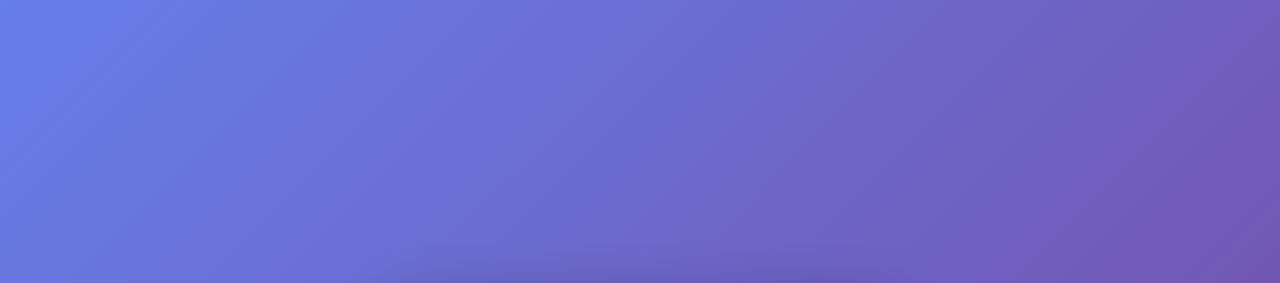
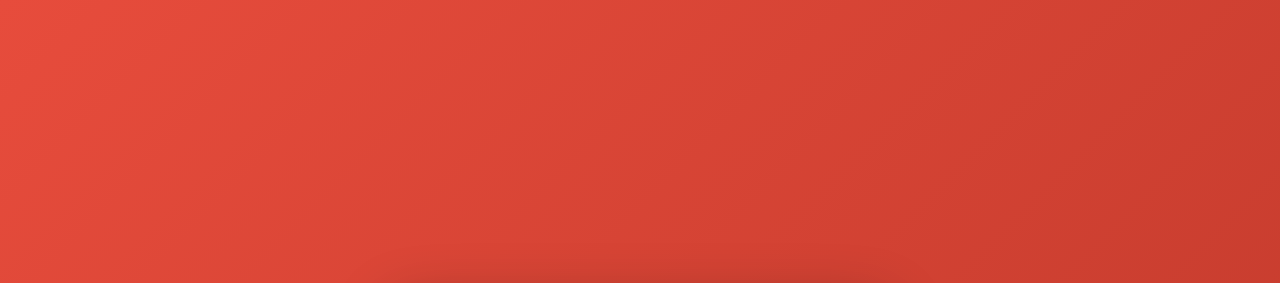
Before and after one commit to junghkimpcgg-cam/weather-app, a plain HTML site: page index.html in a window 1280 px wide. Shown: the top 283 px of the page. Drawn offline with Linux system fonts and the light colour scheme.

Commit message:
배경색을 빨간색 그래디언트로 변경
Co-Authored-By: Claude Haiku 4.5 <noreply@anthropic.com>

```diff
--- a/index.html
+++ b/index.html
@@ -13,7 +13,7 @@
 
         body {
             font-family: 'Segoe UI', Tahoma, Geneva, Verdana, sans-serif;
-            background: linear-gradient(135deg, #667eea 0%, #764ba2 100%);
+            background: linear-gradient(135deg, #e74c3c 0%, #c0392b 100%);
             min-height: 100vh;
             display: flex;
             justify-content: center;
```
